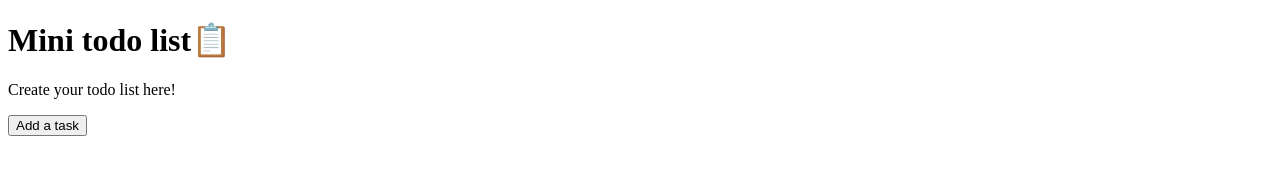
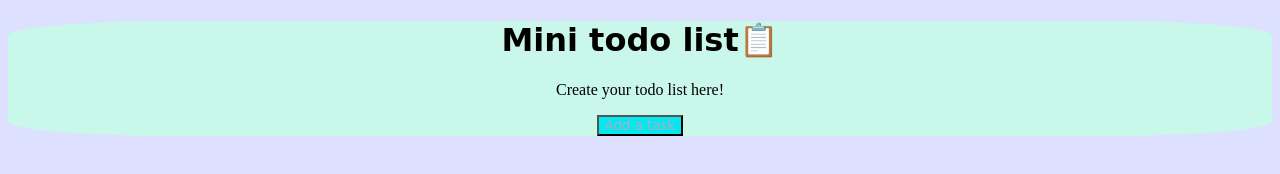
Before and after one commit to Coder78-9/mini-to-do-list, a plain HTML site: page index.html in a window 1280 px wide. Drawn offline with Linux system fonts and the light colour scheme.

Commit message:
Add styles and structure to the todo list page

```diff
--- a/index.html
+++ b/index.html
@@ -3,11 +3,34 @@
     <head>
         <meta charset="utf-8">
         <title>New webpage</title>
+        <style>
+            body {
+                background-color:#dde0ff;
+                text-align:center;
+            }
+            button {
+                background-color:#02e8f1;
+                color:#b0abc2;
+                font-family:cursive;
+            }
+            .todo-text {
+                font-family:fantasy;
+            }
+            h1,h3 {
+                font-family:cursive;
+            }
+            #htmldiv {
+                background-color:#c9f7ea;
+                border-radius:13%;
+            }
+        </style>
     </head>
     <body>
+<div id="htmldiv">
 <h1>Mini todo list📋</h1>
 <p>Create your todo list here!</p>
 <button id="add-a-task-btn">Add a task</button>
+</div>
 <script>
     var TaskButton = document.getElementById("add-a-task-btn");
 
@@ -70,6 +93,7 @@
             var instructionHeading = document.getElementById("task-heading");
             if (instructionHeading) instructionHeading.remove();
         });
+        newHeading.classList.add("todo-text");
     };
 
     TaskButton.addEventListener("click", TaskButtonClick);
```
